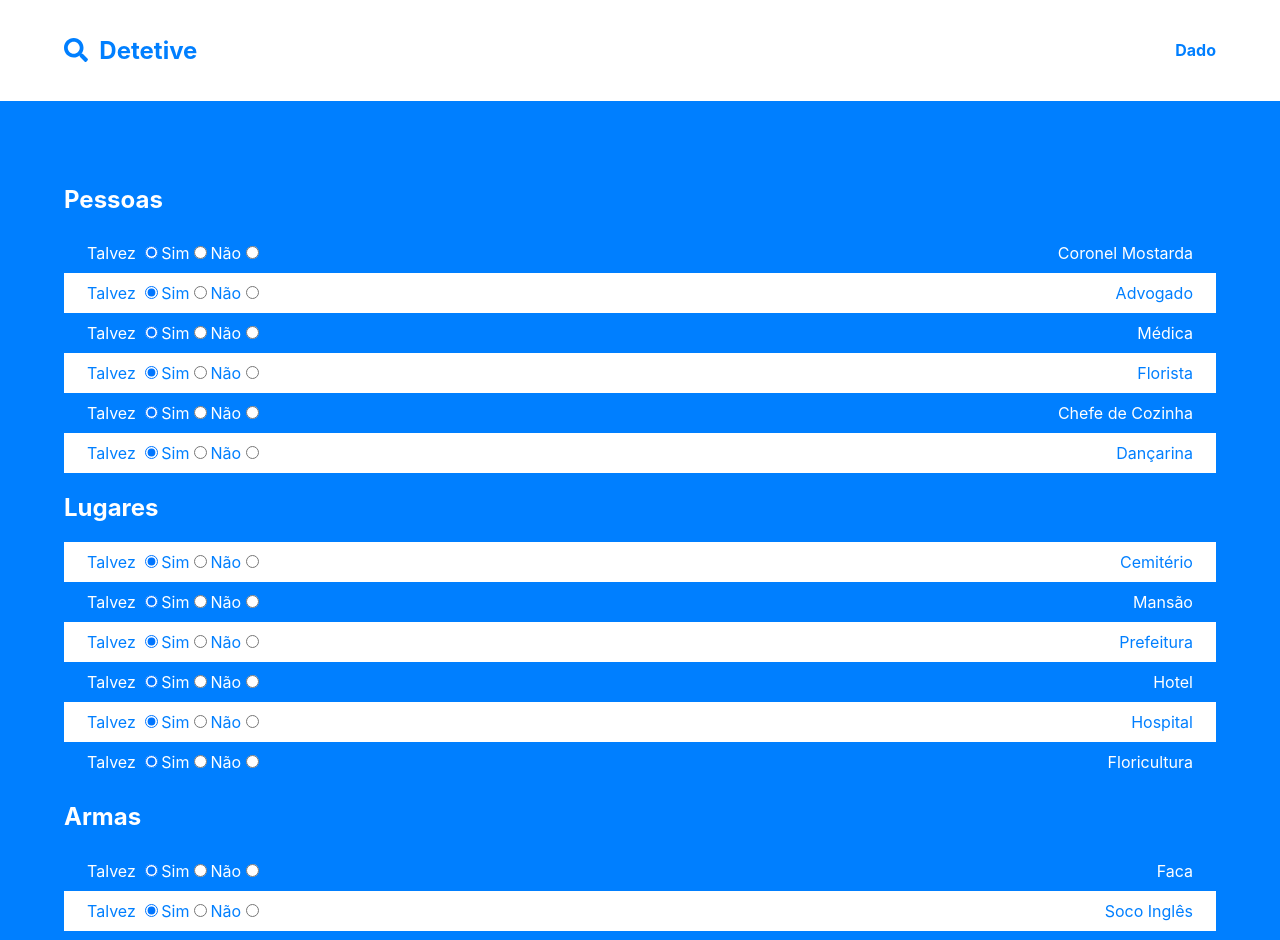
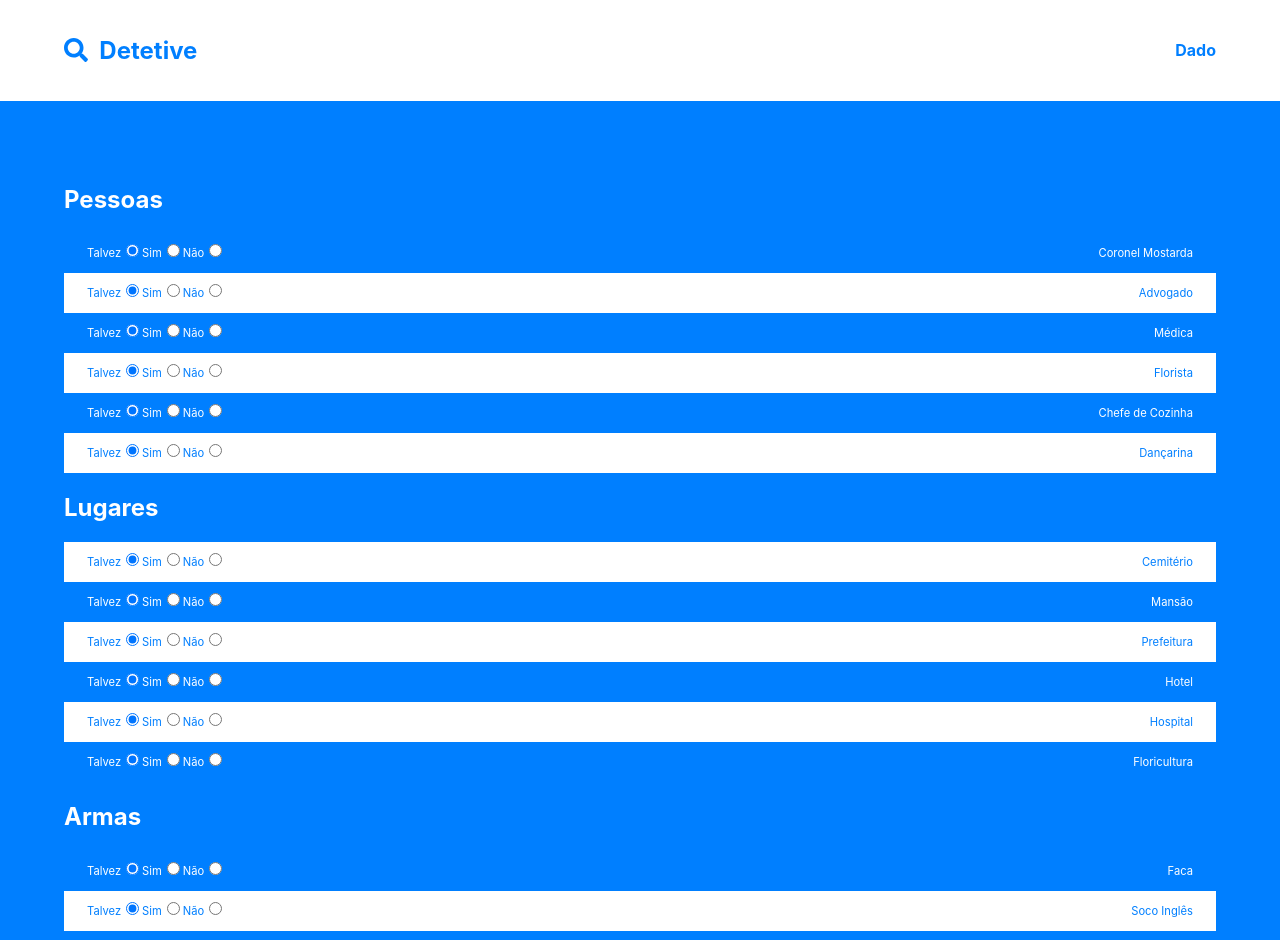
Before and after one commit to diegosoriarios/detetiveForm, a React (Create React App) app: page / in a window 1280 px wide. Shown: the top 940 px of the page. Built offline with nearby package versions, Linux system fonts and the light colour scheme.

Commit message:
Fixing size

```diff
--- a/src/App.css
+++ b/src/App.css
@@ -43,6 +43,7 @@
   height: 40px;
   line-height: 40px;
   padding: 0 2%;
+  font-size: 0.7em;
 }
 
 #lugares:nth-child(odd), #armas:nth-child(odd), #pessoas:nth-child(odd) {
@@ -76,3 +77,7 @@
   color: #007FFF;
   overflow: hidden;
 }
+
+.checked {
+  text-decoration: line-through;
+}
--- a/src/components/home.js
+++ b/src/components/home.js
@@ -1,5 +1,6 @@
 import React from 'react';
 import '../App.css'
+
 
 const pessoas = [
 	"Coronel Mostarda",
@@ -31,15 +32,48 @@ const Home = () => (
 	<div className="home">
 		<h2>Pessoas</h2>
 		{pessoas.map(nome => (
-            <div id="pessoas" key={nome}><label>Talvez </label><input type="radio" name={nome} defaultChecked={true} /><label>Sim</label><input type="radio" name={nome} /><label>Não</label><input type="radio" name={nome} /> <span>{nome}</span></div>
+            <div id="pessoas" key={nome}>
+				<label>Talvez
+					<input type="radio" name={nome} defaultChecked={true} value="Talvez" />
+				</label>
+				<label>Sim
+					<input type="radio" name={nome} value="Sim" />
+				</label>
+				<label>Não
+					<input type="radio" name={nome} value="Nao" />
+				</label>
+				<span>{nome}</span>
+			</div>
 		))}
 		<h2>Lugares</h2>
 		{lugares.map(nome => (
-			<div id="lugares" key={nome}><label>Talvez </label><input type="radio" name={nome} defaultChecked={true} /><label>Sim</label><input type="radio" name={nome} /><label>Não</label><input type="radio" name={nome} /> <span>{nome}</span></div>
+			<div id="lugares" key={nome}>
+				<label>Talvez
+					<input type="radio" name={nome} defaultChecked={true} value="Talvez" />
+				</label>
+				<label>Sim
+					<input type="radio" name={nome} value="Sim" />
+				</label>
+				<label>Não
+					<input type="radio" name={nome} value="Nao" />
+				</label>
+				<span>{nome}</span>
+			</div>
 		))}
 		<h2>Armas</h2>
 		{arma.map(nome => (
-			<div id="armas" key={nome}><label>Talvez </label><input type="radio" name={nome} defaultChecked={true} /><label>Sim</label><input type="radio" name={nome} /><label>Não</label><input type="radio" name={nome} /> <span>{nome}</span></div>
+			<div id="armas" key={nome}>
+				<label>Talvez
+					<input type="radio" name={nome} defaultChecked={true} value="Talvez" />
+				</label>
+				<label>Sim
+					<input type="radio" name={nome} value="Sim" />
+				</label>
+				<label>Não
+					<input type="radio" name={nome} value="Nao" />
+				</label>
+				<span>{nome}</span>
+			</div>
 		))}
 	</div>
 );
```
